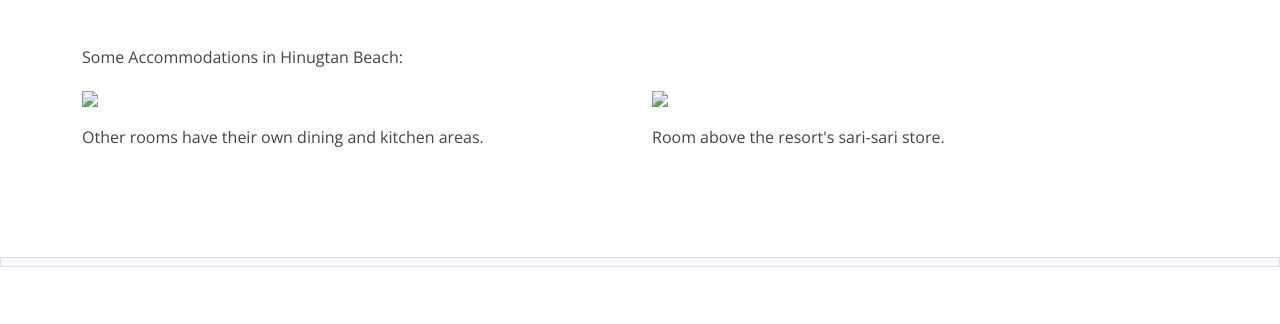
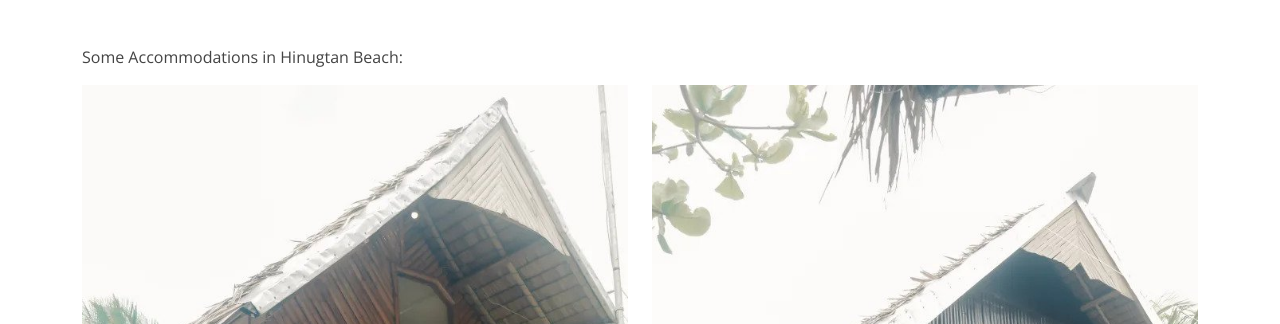
Before and after one commit to Ki4not/Ki4n.github.io, a plain HTML site: page hinugtan.html in a window 1280 px wide. Shown: the part 2020-2344 px from the top of the page. Drawn offline with nearby package versions, Linux system fonts and the light colour scheme.

Commit message:
Update hinugtan.html

```diff
--- a/hinugtan.html
+++ b/hinugtan.html
@@ -254,14 +254,14 @@
             </p>
             <div class="col-xl-6 col-md-6 d-flex align-items-stretch" data-aos="zoom-in" data-aos-delay="100">
                 <div class="icon-box">
-                  <img src="./assets/img/room1.jpg" style="width: 100%;">
+                  <img src="./room1.jpg" style="width: 100%;">
                   <p class="mt-3 mb-5">Other rooms have their own dining and kitchen areas.</p>
                 </div>
               </div>
 
               <div class="col-xl-6 col-md-6 d-flex align-items-stretch" data-aos="zoom-in" data-aos-delay="100">
                   <div class="icon-box">
-                    <img src="./assets/img/room2.jpg" style="width: 100%;">
+                    <img src="./room2.jpg" style="width: 100%;">
                     <p class="mt-3 mb-5">Room above the resort's sari-sari store.</p>
                   </div>
               </div>
```
